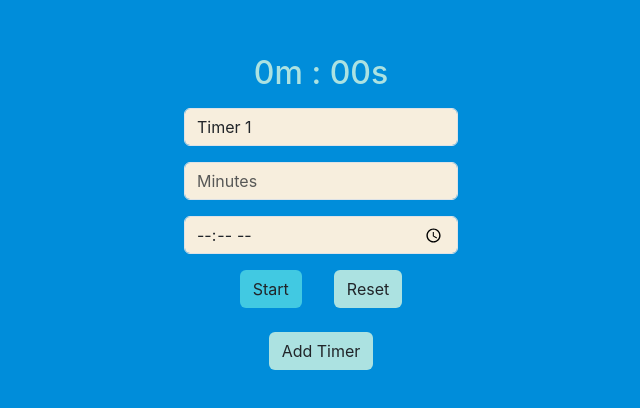
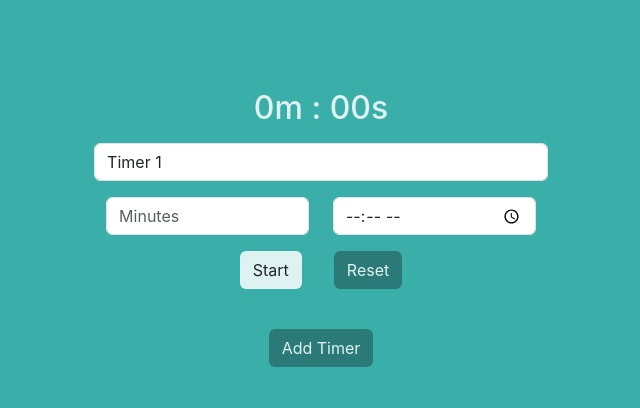
Before and after one commit to MariaFredriksson/TimeAware, a React (Create React App) app: page / in a window 1280 px wide. Shown: the part 196-604 px from the top of the page, without its empty margins (319-959 px from the left). Built offline with nearby package versions, Linux system fonts and the light colour scheme.

Commit message:
Change color scheme and add more styling

```diff
--- a/src/App.css
+++ b/src/App.css
@@ -8,21 +8,28 @@
 }
 
 .color-1 {
-  background-color: #008DDA;
+  /* background-color: #008DDA; */
+  background-color: #3AAFA9;
 }
 
 .color-2 {
-  background-color: #41C9E2;
+  /* background-color: #41C9E2; */
+  background-color: #DEF2F1;
+}
+
+.color-2-text {
+  color: #DEF2F1;
 }
 
 .color-3 {
-  background-color: #ACE2E1;
+  /* background-color: #ACE2E1; */
+  background-color: #17252A;
 }
 
 .color-3-text {
-  color: #ACE2E1;
+  color: #17252A;
 }
 
 .color-4 {
-  background-color: #F7EEDD;
+  background-color: #2B7A78;
 }
--- a/src/App.js
+++ b/src/App.js
@@ -29,11 +29,11 @@ function App() {
       {timers.map(timer => (
         <div key={timer.id}>
           <MainTimer name={timer.name} />
-          <button onClick={() => deleteTimer(timer.id)}>Delete</button>
+          <button onClick={() => deleteTimer(timer.id)} className='color-4 color-2-text btn m-3'>Delete</button>
         </div>
       ))}
       <br />
-      <button onClick={addTimer} className='color-3 btn'>Add Timer</button>
+      <button onClick={addTimer} className='color-4 color-2-text btn m-3'>Add Timer</button>
     </div>
   )
 }
--- a/src/components/CountdownCircle.js
+++ b/src/components/CountdownCircle.js
@@ -6,12 +6,12 @@ const CountdownCircle = ({ size, strokeWidth, seconds, totalSeconds }) => {
   // How much of the circle is unfilled
   const strokeDashoffset = ((totalSeconds - seconds) / totalSeconds) * circumference
 
-  //^^ Can I make the stroke color into the color of the class color-2?
+  //^^ Can I make the stroke color into the color of the class color-3?
 
   return (
     <svg width={size} height={size} viewBox={`0 0 ${size} ${size}`}>
       <circle
-        stroke="#41C9E2"
+        stroke="#17252A"
         fill="none"
         strokeWidth={strokeWidth}
         strokeDasharray={circumference}
@@ -21,7 +21,7 @@ const CountdownCircle = ({ size, strokeWidth, seconds, totalSeconds }) => {
         cy={size / 2}
         // Rotate the circle to start from the top, and rotate it around its center
         transform={`rotate(-90 ${size / 2} ${size / 2})`}
-        className="color-2"
+        className="color-3"
       />
     </svg>
   )
--- a/src/components/MainTimer.js
+++ b/src/components/MainTimer.js
@@ -114,19 +114,19 @@ const MainTimer = ({ name }) => {
   const displaySeconds = seconds % 60
 
   return (
-    <div>
+    <div className='mt-5'>
       {/* Only show the countdown circle when the timer is active */}
-      {isActive && <CountdownCircle size={200} strokeWidth={10} seconds={seconds} totalSeconds={totalSeconds} />}
+      {(minutesInput || timeInput) && <CountdownCircle size={200} strokeWidth={10} seconds={seconds} totalSeconds={totalSeconds} />}
 
       {/* Display both minutes and seconds */}
       {/* Use padStart to ensure that seconds are always displayed with two digits, prefixing a '0' when necessary */}
-      <h2 className='color-3-text m-3'>{`${displayMinutes}m : ${displaySeconds.toString().padStart(2, '0')}s`}</h2>
+      <h2 className='color-2-text m-3'>{`${displayMinutes}m : ${displaySeconds.toString().padStart(2, '0')}s`}</h2>
 
       {/* //^^ Can't change name by pressing enter, but is it important? */}
-      <input type="text" value={timerName} onChange={handleNameChange} placeholder="Timer Name" className='color-4 form-control mb-3' />
+      <input type="text" value={timerName} onChange={handleNameChange} placeholder="Timer Name" className='form-control mb-3' />
 
       {/* If the user presses Enter, the form will submit and the timer will start */}
-      <form onSubmit={handleSubmit}>
+      {/* <form onSubmit={handleSubmit}>
 
         <input
           type="number"
@@ -136,24 +136,58 @@ const MainTimer = ({ name }) => {
           placeholder="Minutes"
           // Disable input when timer is active
           disabled={isActive}
-          className='color-4 form-control mb-3'
-        />
+          className='form-control mb-3'
+        /> */}
 
         {/* //^^ Can't add timer by pressing enter, but is that important? */}
-        <input
+        {/* <input
           type="time"
           name="timeInput"
           value={timeInput}
           onChange={handleChange}
           placeholder="HH:MM"
           disabled={isActive}
-          className='color-4 form-control mb-3'
-        />
+          className='form-control mb-3'
+        /> */}
 
         {/* //TODO: Make the buttons to components */}
-        <button type='button' onClick={toggle} className='color-2 btn mx-3'>{isActive ? 'Pause' : 'Start'}</button>
-        <button type='button' onClick={reset} className='color-3 btn mx-3'>Reset</button>
+        {/* <button type='button' onClick={toggle} className='color-2 btn mx-3'>{isActive ? 'Pause' : 'Start'}</button>
+        <button type='button' onClick={reset} className='color-4 color-2-text btn mx-3'>Reset</button>
 
+      </form> */}
+
+      <form onSubmit={handleSubmit} className="container">
+        <div className="row">
+          <div className="w-50">
+            <input
+              type="number"
+              name="minutesInput"
+              value={minutesInput}
+              onChange={handleChange}
+              placeholder="Minutes"
+              disabled={isActive}
+              className='form-control mb-3'
+            />
+          </div>
+          <div className="w-50">
+            <input
+              type="time"
+              name="timeInput"
+              value={timeInput}
+              onChange={handleChange}
+              placeholder="HH:MM"
+              disabled={isActive}
+              className='form-control mb-3'
+            />
+          </div>
+        </div>
+        <div className="row">
+          <div className="col-md-12">
+            {/* //TODO: Make the buttons to components */}
+            <button type='button' onClick={toggle} className='color-2 btn mx-3'>{isActive ? 'Pause' : 'Start'}</button>
+            <button type='button' onClick={reset} className='color-4 color-2-text btn mx-3'>Reset</button>
+          </div>
+        </div>
       </form>
     </div>
   )
```
